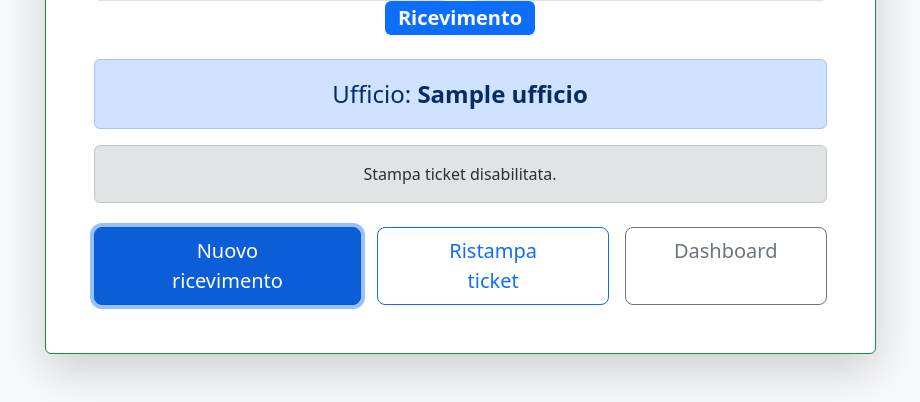
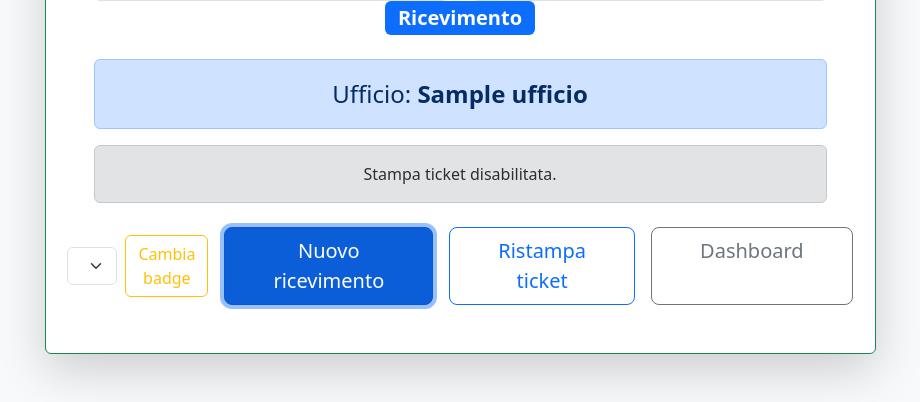
Before and after one commit to gpannullo/controlloaccessi, a Django app: page /portineria/registrazione-completata/1/ in a window 1280 px wide. Shown: the part 597-999 px from the top of the page, without its empty margins (180-1100 px from the left). Run offline with Django 5.2, Linux system fonts and the light colour scheme; a user stored in the database is signed in; tables that the repository leaves empty hold one stand-in row (values such as "Sample post"); parts of the project's set-up code (start-up, migrations or seed data) failed here and were passed over; some libraries are stand-ins or nearby versions.

Commit message:
Add visitor badge correction workflow

```diff
--- a/templates/visitors/registrazione_completata.html
+++ b/templates/visitors/registrazione_completata.html
@@ -106,6 +106,16 @@ Registrazione completata
                         class="d-flex flex-column flex-md-row
                                justify-content-center gap-3 mt-4"
                     >
+                        {% if accesso.badge %}
+                        <form method="post" action="{% url 'portineria:rettifica_badge' accesso.pk %}" class="d-flex gap-2 align-items-center">
+                            {% csrf_token %}
+                            <select name="badge" class="form-select" required>
+                                <option value="">Rettifica badge...</option>
+                                {% for badge in badge_disponibili %}<option value="{{ badge.pk }}">{{ badge.codice }}</option>{% endfor %}
+                            </select>
+                            <button type="submit" class="btn btn-outline-warning">Cambia badge</button>
+                        </form>
+                        {% endif %}
 
                         <a
                             href="{% if accesso.tipo_accesso == 'VIS' %}{% url 'portineria:nuova_visita' %}{% else %}{% url 'portineria:nuovo_ricevimento' %}{% endif %}"
--- a/visitors/portineria_urls.py
+++ b/visitors/portineria_urls.py
@@ -11,6 +11,7 @@ from visitors.views import (
     registrazione_completata,
     rientro_badge,
     ristampa_ticket,
+    rettifica_badge,
     amministratori,
     registra_transito_amministratore,
 )
@@ -28,6 +29,7 @@ urlpatterns = [
     path("cerca-visitatore/", cerca_visitatore, name="cerca_visitatore"),
     path("accessi/<int:pk>/chiudi/", chiudi_accesso, name="chiudi_accesso"),
     path("accessi/<int:pk>/ristampa-ticket/", ristampa_ticket, name="ristampa_ticket"),
+    path("accessi/<int:pk>/rettifica-badge/", rettifica_badge, name="rettifica_badge"),
     path("rientro-badge/", rientro_badge, name="rientro_badge"),
     path("rientro-badge/<int:badge_id>/libera/", libera_badge_rientro, name="libera_badge_rientro"),
     path("amministratori/", amministratori, name="amministratori"),
--- a/visitors/views.py
+++ b/visitors/views.py
@@ -26,6 +26,7 @@ from visitors.forms import (
     RegistrazioneVisitatoreForm,
     ChiusuraAccessoForm,
     RientroBadgeForm,
+    RettificaBadgeForm,
 )
 from visitors.models import (
     Appuntamento,
@@ -43,6 +44,7 @@ from visitors.services.ticket_printer_service import (
 )
 from visitors.permissions import portineria_required
 from visitors.services.continuity_service import ContinuitaAccessoService
+from visitors.services.badge_service import BadgeService
 
 def _normalizza_testo(value):
     return " ".join(
@@ -482,6 +484,7 @@ def registrazione_completata(request, pk):
             "accesso": accesso,
             "ticket_stampato": ticket_stampato,
             "errore_stampa": errore_stampa,
+            "badge_disponibili": BadgeService.disponibili().exclude(pk=accesso.badge_id),
         },
     )
 
@@ -600,6 +603,29 @@ def ristampa_ticket(request, pk):
         "portineria:registrazione_completata",
         pk=accesso.pk,
     )
+
+
+@portineria_required
+@require_POST
+def rettifica_badge(request, pk):
+    with transaction.atomic():
+        accesso = get_object_or_404(AccessoVisitatore.objects.select_for_update(), pk=pk)
+        form = RettificaBadgeForm(request.POST, accesso=accesso)
+        if not form.is_valid():
+            messages.error(request, 'Selezionare un badge disponibile.')
+            return redirect('portineria:registrazione_completata', pk=pk)
+        nuovo = BadgeService.disponibili().select_for_update().filter(pk=form.cleaned_data['badge'].pk).first()
+        if nuovo is None:
+            messages.error(request, 'Il badge selezionato non è più disponibile.')
+            return redirect('portineria:registrazione_completata', pk=pk)
+        vecchio = accesso.badge.codice if accesso.badge else 'nessuno'
+        accesso.badge = nuovo
+        accesso.save(update_fields=['badge'])
+        from visitors.models import EventoAccesso
+        EventoAccesso.objects.create(accesso=accesso, tipo=EventoAccesso.Tipo.NOTA, operatore=request.user,
+            descrizione=f'Rettifica badge: {vecchio} → {nuovo.codice}', dati={'badge_precedente': vecchio, 'badge_nuovo': nuovo.codice})
+    messages.success(request, f'Badge rettificato. Nuovo badge: {nuovo.codice}.')
+    return redirect('portineria:registrazione_completata', pk=pk)
 
 def _get_client_ip(request):
     forwarded_for = request.META.get(
```
Also changed, not shown: visitors/forms.py (+11 -1 lines).
